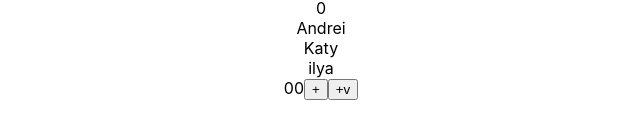
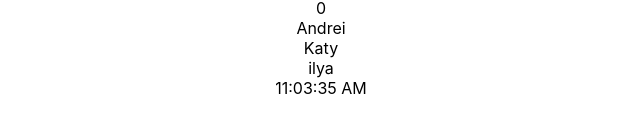
Before and after one commit to Mr-andrei/Trainreactcobzdacacproso, a React (Create React App) app: page / in a window 1280 px wide. Shown: the part 608-746 px from the top of the page, without its empty margins (319-959 px from the left). Built offline with nearby package versions, Linux system fonts and the light colour scheme.

Commit message:
useEffect Time

```diff
--- a/src/components/Effects.tsx
+++ b/src/components/Effects.tsx
@@ -2,23 +2,20 @@ import {useEffect, useState} from "react";
 
 
 export const Example = () => {
-    let [counter, setCounter ] = useState<number>(0)
-    let [value, setValue ] = useState<number>(0)
 
 
+    let [date, setDate] = useState<Date>()
+
     useEffect(()=> {
-        console.log('effect')
-        document.title=counter.toString()
-    },[counter])
-
+        console.log('time')
+        setInterval(()=> {
+           setDate(new Date())
+        },1000)
+    },[])
 
     return (
-        <div>
-            {counter}
-            {value}
-            <button onClick={()=>setCounter(counter+1)}>+</button>
-            <button onClick={()=>setValue(value+1)}>+v</button>
-
-        </div>
+        <>
+            {date?.toLocaleTimeString()}
+        </>
     )
 }
```
